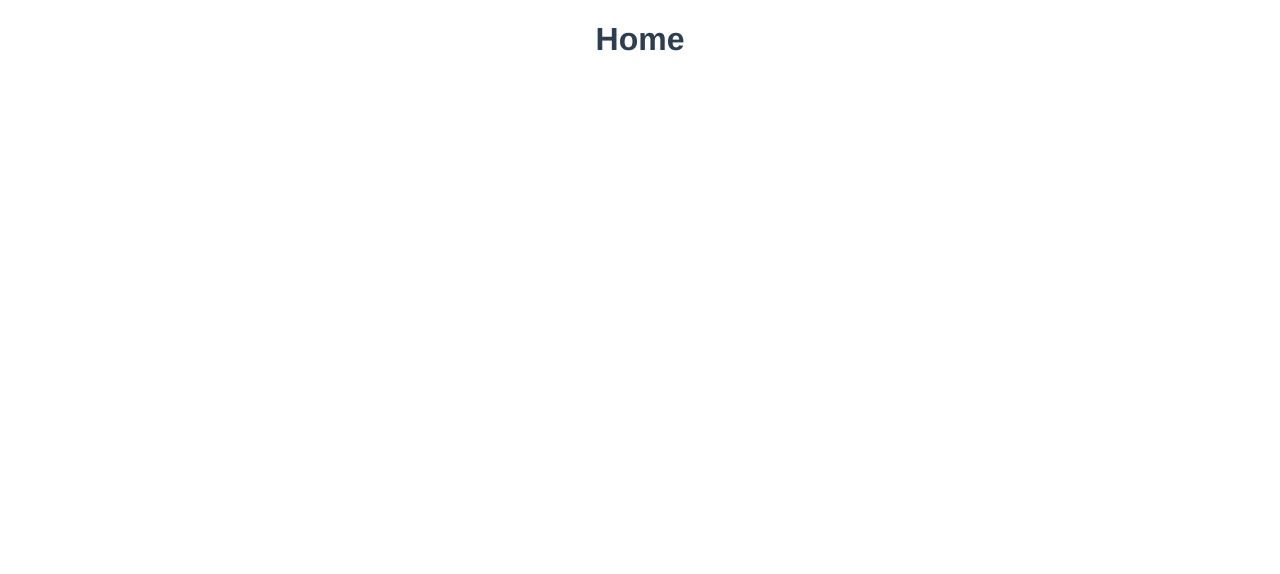
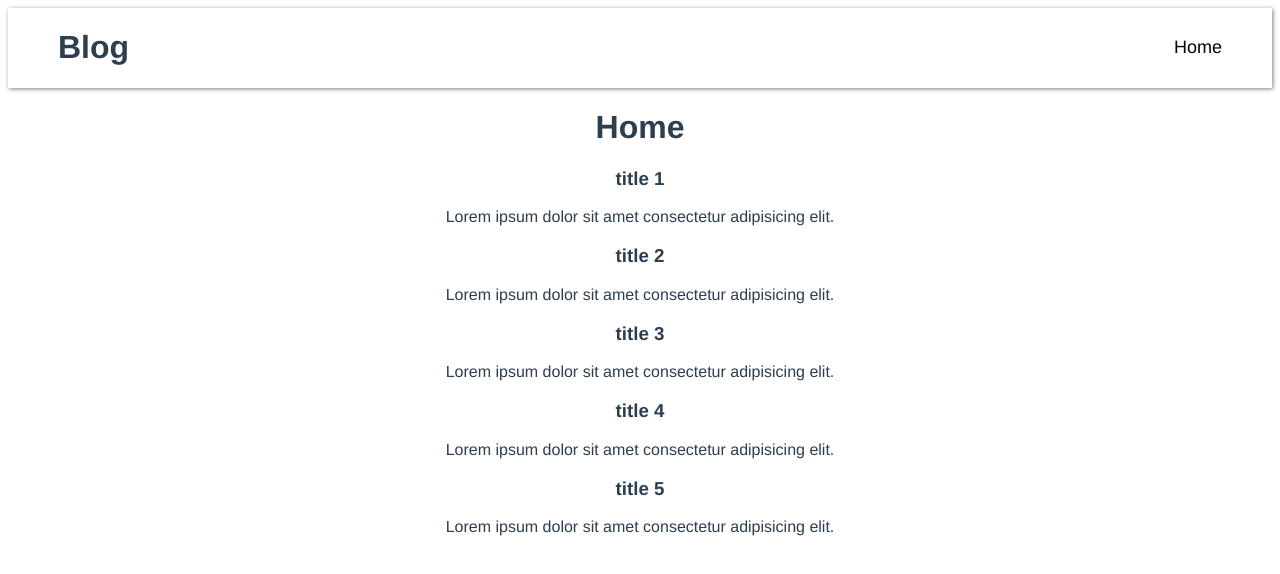
Before and after one commit to HtetKo510217/vue-blog-system, a Vue app: page / in a window 1280 px wide. Shown: the top 574 px of the page. Built offline with nearby package versions, Linux system fonts and the light colour scheme.

Commit message:
Add Nav and PostList component show post demo data

```diff
--- a/src/App.vue
+++ b/src/App.vue
@@ -1,8 +1,20 @@
 <template>
+  <Nav></Nav>
   <router-view/>
 </template>
 
+<script>
+
+import Nav from './components/Nav'
+export default {
+  components: { Nav },
+
+}
+
+</script>
+
 <style>
+
 #app {
   font-family: Avenir, Helvetica, Arial, sans-serif;
   -webkit-font-smoothing: antialiased;
--- /dev/null
+++ b/src/components/Nav.vue
@@ -0,0 +1,33 @@
+<template>
+  <header class="header">
+    <h1>Blog</h1>
+    <div class="routerLink">
+      <router-link to="/">Home</router-link>
+    </div>
+  </header>
+</template>
+
+<script>
+export default {
+
+}
+</script>
+
+<style>
+
+.header {
+    display: flex;
+    justify-content: space-between;
+    align-items: center;
+    padding: 0 50px;
+    box-shadow: 1px 1px 4px rgba(0,0,0,.5);
+}
+
+.header .routerLink a {
+  font-size: 18px;
+  color: black;
+  padding-left: 30px;
+  text-decoration: none;
+}
+
+</style>
--- /dev/null
+++ b/src/components/PostList.vue
@@ -0,0 +1,16 @@
+<template>
+   <div v-for="post in posts" :key="post.id">
+      <h3>{{ post.title }}</h3>
+      <p>{{ post.body }}</p>
+    </div>
+</template>
+
+<script>
+export default {
+    props:['posts'],
+}
+</script>
+
+<style>
+
+</style>
--- a/src/views/HomeView.vue
+++ b/src/views/HomeView.vue
@@ -1,12 +1,39 @@
 <template>
   <div class="home">
     <h1>Home</h1>
+    <PostList :posts="posts"></PostList>
   </div>
 </template>
 
 <script>
+import PostList from '../components/PostList'
+import { ref } from '@vue/reactivity'
 
 export default {
+  components: { PostList },
+  setup() {
+    let posts = ref([
+    {
+      title:'title 1',body:'Lorem ipsum dolor sit amet consectetur adipisicing elit.',id:1
+    },
+    {
+      title:'title 2',body:'Lorem ipsum dolor sit amet consectetur adipisicing elit.',id:2
+    },
+    {
+      title:'title 3',body:'Lorem ipsum dolor sit amet consectetur adipisicing elit.',id:3
+    },
+    {
+      title:'title 4',body:'Lorem ipsum dolor sit amet consectetur adipisicing elit.',id:4
+    },
+    {
+      title:'title 5',body:'Lorem ipsum dolor sit amet consectetur adipisicing elit.',id:5
+    },
+    ]);
 
+
+
+
+    return {posts}
+  }
 }
 </script>
```
